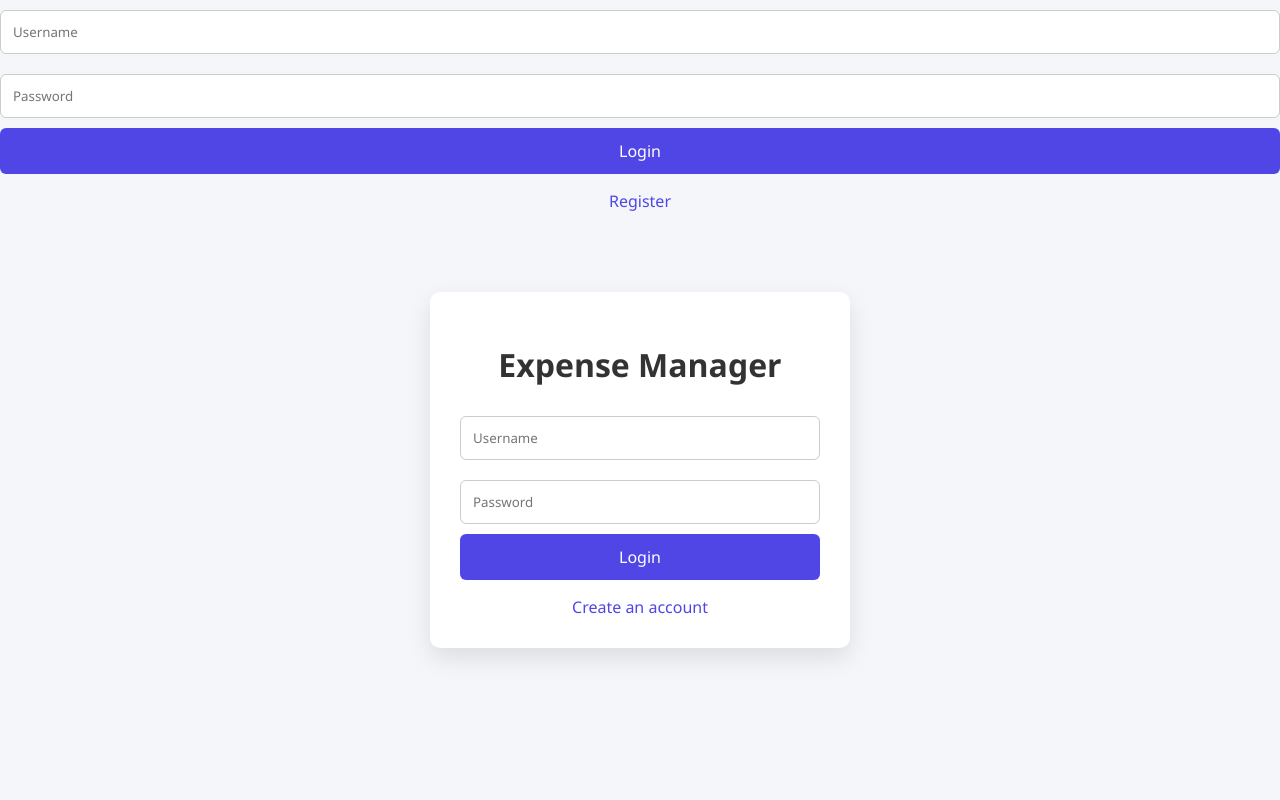
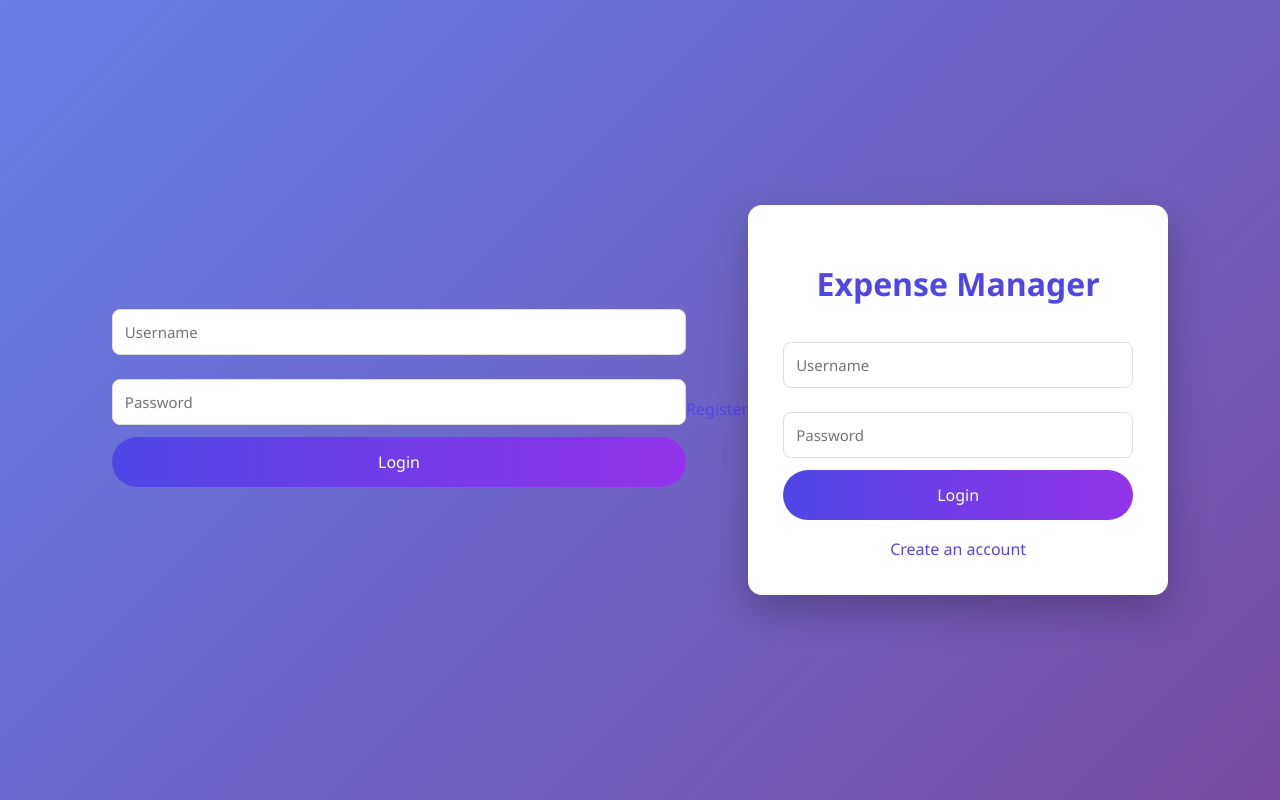
Before and after one commit to budde-vinodkumar/expense_manager, a Flask app: page / in a window 1280 px wide. Run offline with Flask 3, Linux system fonts and the light colour scheme; parts of the project's set-up code (start-up, migrations or seed data) failed here and were passed over.

Commit message:
css upgrading

```diff
--- a/static/style.css
+++ b/static/style.css
@@ -5,84 +5,80 @@
 
 body {
   margin: 0;
-  background: #f4f6f9;
-  color: #333;
+  min-height: 100vh;
+  background: linear-gradient(135deg, #667eea, #764ba2);
+  display: flex;
+  justify-content: center;
+  align-items: center;
 }
 
 .container {
   width: 420px;
-  margin: 80px auto;
-  background: #fff;
-  padding: 30px;
-  border-radius: 10px;
-  box-shadow: 0 10px 25px rgba(0,0,0,0.1);
+  background: white;
+  padding: 35px;
+  border-radius: 14px;
+  box-shadow: 0 15px 40px rgba(0,0,0,0.25);
+  animation: fadeIn 0.6s ease;
+}
+
+@keyframes fadeIn {
+  from { opacity: 0; transform: translateY(20px); }
+  to { opacity: 1; transform: translateY(0); }
 }
 
 h1, h2 {
   text-align: center;
-  margin-bottom: 20px;
+  margin-bottom: 25px;
+  color: #4f46e5;
 }
 
-input, select {
+input {
   width: 100%;
   padding: 12px;
-  margin: 10px 0;
-  border-radius: 6px;
-  border: 1px solid #ccc;
+  margin: 12px 0;
+  border-radius: 8px;
+  border: 1px solid #ddd;
+  font-size: 15px;
+}
+
+input:focus {
+  outline: none;
+  border-color: #4f46e5;
 }
 
 button {
   width: 100%;
-  padding: 12px;
-  background: #4f46e5;
-  color: #fff;
+  padding: 14px;
+  background: linear-gradient(90deg, #4f46e5, #9333ea);
+  color: white;
   border: none;
-  border-radius: 6px;
+  border-radius: 30px;
   font-size: 16px;
   cursor: pointer;
+  transition: transform 0.2s, box-shadow 0.2s;
 }
 
 button:hover {
-  background: #4338ca;
+  transform: translateY(-2px);
+  box-shadow: 0 8px 20px rgba(79,70,229,0.5);
+}
+
+button:disabled {
+  opacity: 0.7;
+  cursor: not-allowed;
 }
 
 a {
   display: block;
+  margin-top: 18px;
+  text-align: center;
+  color: #4f46e5;
+  text-decoration: none;
+}
+
+.message {
   text-align: center;
   margin-top: 15px;
-  text-decoration: none;
-  color: #4f46e5;
+  font-size: 14px;
+  color: green;
 }
-
-table {
-  width: 100%;
-  border-collapse: collapse;
-  margin-top: 20px;
-}
-
-table th {
-  background: #4f46e5;
-  color: white;
-  padding: 10px;
-}
-
-table td {
-  padding: 10px;
-  border-bottom: 1px solid #ddd;
-  text-align: center;
-}
-
-.top-bar {
-  background: #4f46e5;
-  color: white;
-  padding: 15px;
-  text-align: center;
-}
-
-.dashboard-container {
-  width: 90%;
-  margin: 30px auto;
-  background: white;
-  padding: 20px;
-  border-radius: 10px;
-}
```
